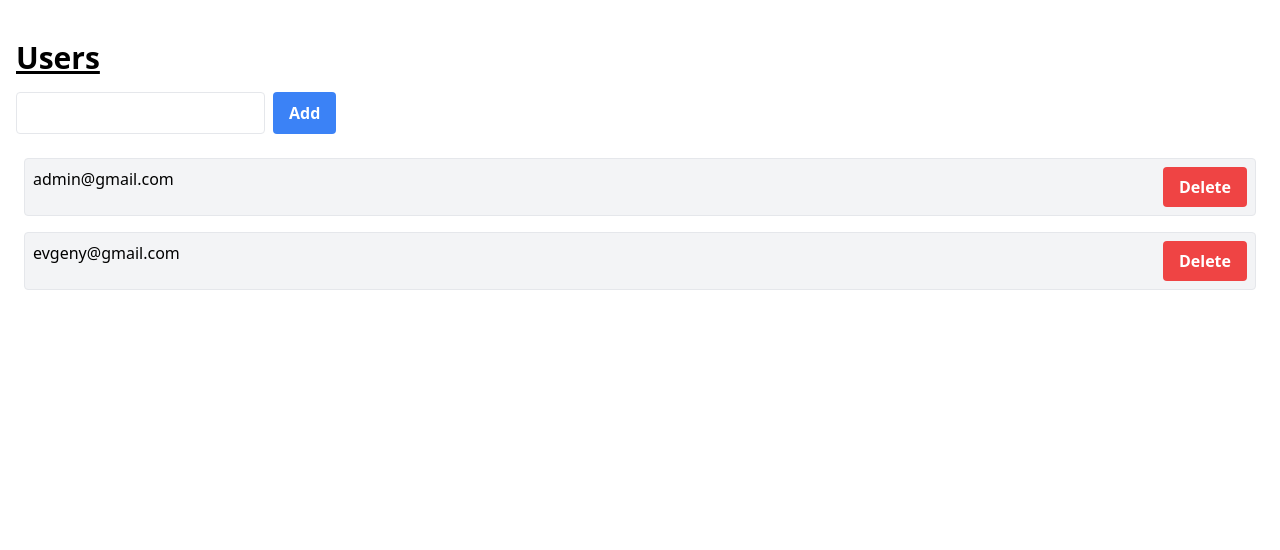
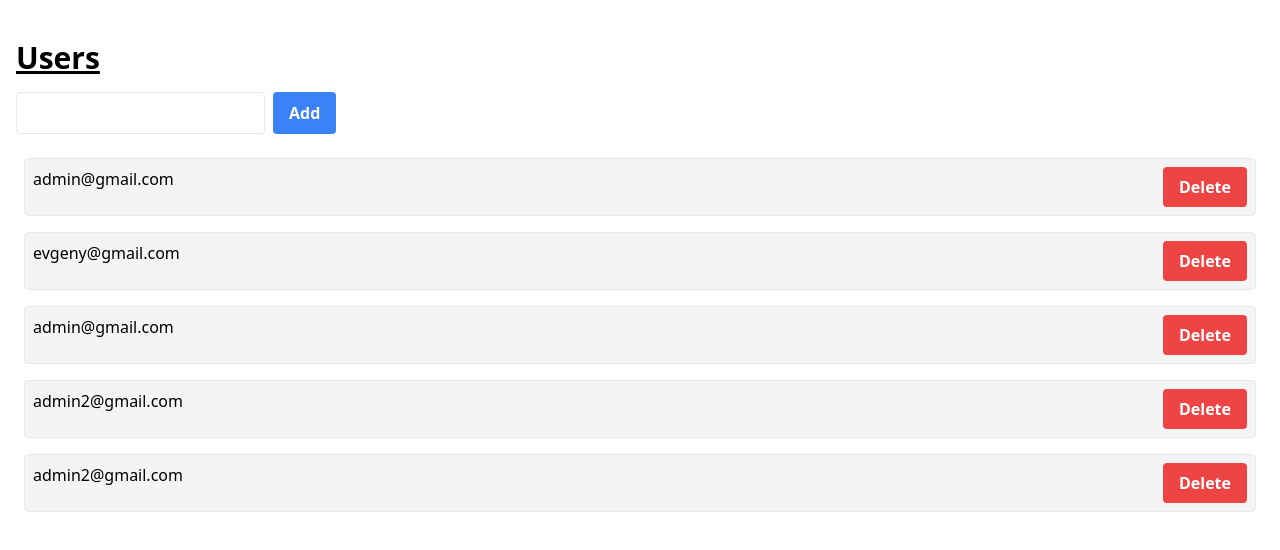
Before and after one commit to clean-frontend/react-19-todo, a React (Vite) app: page / in a window 1280 px wide. Shown: the top 550 px of the page. Built offline with nearby package versions, Linux system fonts and the light colour scheme; data requests are answered from the project's data file.

Commit message:
feat: add transitions

```diff
--- a/db.json
+++ b/db.json
@@ -8,6 +8,18 @@
     {
       "id": "53364a3b-be11-4641-992d-deae807b8c61",
       "email": "evgeny@gmail.com"
+    },
+    {
+      "id": "22787c41-70f3-403e-8956-8302279afc29",
+      "email": "admin@gmail.com"
+    },
+    {
+      "id": "a673cbb1-e8ab-46eb-9621-443651d02f35",
+      "email": "admin2@gmail.com"
+    },
+    {
+      "id": "6f3919ad-1f8f-4f25-92cc-e432645565a2",
+      "email": "admin2@gmail.com"
     }
   ]
 }
--- a/src/pages/users/page.tsx
+++ b/src/pages/users/page.tsx
@@ -1,5 +1,5 @@
-import { Suspense, use, useState } from "react";
-import { createUser, fetchUsers } from "../../shared/api";
+import { startTransition, Suspense, use, useState, useTransition } from "react";
+import { createUser, deleteUser, fetchUsers } from "../../shared/api";
 
 type User = {
   id: string;
@@ -10,16 +10,15 @@ const defaultUsersPromise = fetchUsers();
 
 export function UsersPage() {
   const [usersPromise, setUsersPromise] = useState(defaultUsersPromise);
-  const refetchUsers = () => {
-    setUsersPromise(fetchUsers());
-  };
+  const refetchUsers = () =>
+    startTransition(() => setUsersPromise(fetchUsers()));
 
   return (
     <main className="container mx-auto p-4 pt-10 flex flex-col gap-4">
       <h1 className="text-3xl font-bold underline">Users</h1>
       <CreateUserForm refetchUsers={refetchUsers} />
       <Suspense fallback={<div>Loading...</div>}>
-        <UsersList usersPromise={usersPromise} />
+        <UsersList usersPromise={usersPromise} refetchUsers={refetchUsers} />
       </Suspense>
     </main>
   );
@@ -28,14 +27,18 @@ export function UsersPage() {
 export function CreateUserForm({ refetchUsers }: { refetchUsers: () => void }) {
   const [email, setEmail] = useState("");
 
+  const [isPending, startTransition] = useTransition();
+
   const handleSubmit = async (e: React.FormEvent) => {
     e.preventDefault();
-    await createUser({
-      email,
-      id: crypto.randomUUID(),
+    startTransition(async () => {
+      await createUser({
+        email,
+        id: crypto.randomUUID(),
+      });
+      refetchUsers();
+      setEmail("");
     });
-    refetchUsers();
-    setEmail("");
   };
 
   return (
@@ -44,10 +47,12 @@ export function CreateUserForm({ refetchUsers }: { refetchUsers: () => void }) {
         type="email"
         className="border p-2 rounded"
         value={email}
+        disabled={isPending}
         onChange={(e) => setEmail(e.target.value)}
       />
       <button
-        className="bg-blue-500 hover:bg-blue-700 text-white font-bold py-2 px-4 rounded"
+        className="bg-blue-500 hover:bg-blue-700 text-white font-bold py-2 px-4 rounded disabled:bg-gray-400"
+        disabled={isPending}
         type="submit"
       >
         Add
@@ -56,25 +61,48 @@ export function CreateUserForm({ refetchUsers }: { refetchUsers: () => void }) {
   );
 }
 
-export function UsersList({ usersPromise }: { usersPromise: Promise<User[]> }) {
+export function UsersList({
+  usersPromise,
+  refetchUsers,
+}: {
+  usersPromise: Promise<User[]>;
+  refetchUsers: () => void;
+}) {
   const users = use(usersPromise);
   return (
     <div className="flex flex-col">
       {users.map((user) => (
-        <UserCard key={user.id} user={user} />
+        <UserCard key={user.id} user={user} refetchUsers={refetchUsers} />
       ))}
     </div>
   );
 }
 
-export function UserCard({ user }: { user: User }) {
+export function UserCard({
+  user,
+  refetchUsers,
+}: {
+  user: User;
+  refetchUsers: () => void;
+}) {
+  const [isPending, startTransition] = useTransition();
+
+  const handleDelete = async () => {
+    startTransition(async () => {
+      await deleteUser(user.id);
+      refetchUsers();
+    });
+  };
+
   return (
     <div className="border p-2 m-2 rounded bg-gray-100 flex gap-2">
       {user.email}
 
       <button
-        className="bg-red-500 hover:bg-red-700 text-white font-bold py-2 px-4 rounded ml-auto"
+        className="bg-red-500 hover:bg-red-700 text-white font-bold py-2 px-4 rounded ml-auto disabled:bg-gray-400"
         type="button"
+        disabled={isPending}
+        onClick={handleDelete}
       >
         Delete
       </button>
```
